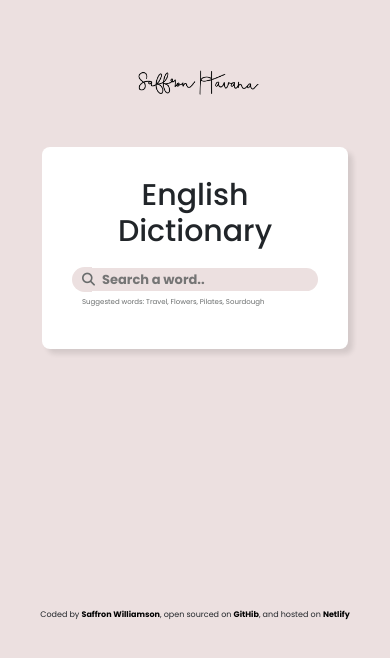
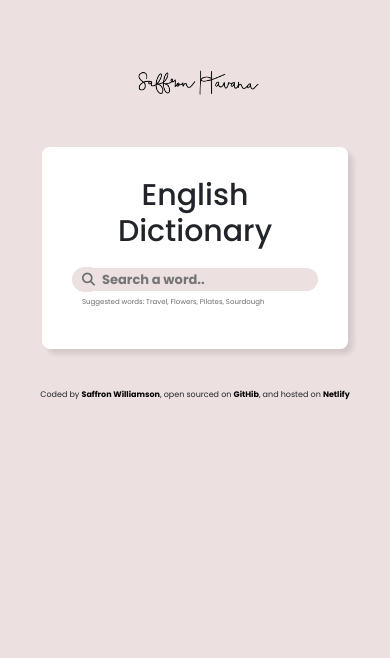
Before and after one commit to SaffronWilliamson/dictionary-app-saffron-williamson, a React (Create React App) app: page / in a window 390 px wide. Shown: the top 658 px of the page. Built offline with nearby package versions, Linux system fonts and the light colour scheme; a web font is replaced by a local one.

Commit message:
adjusted css

```diff
--- a/src/App.css
+++ b/src/App.css
@@ -1,12 +1,15 @@
 body {
   background-color: #ece0e0;
-  max-width: 960px;
+  width: 100%;
   margin: 0 auto;
+
 }
 .App main {
   background-color: #f5eded;
   padding: 10px 30px;
+  max-width: 960px;
   border-radius: 8px;
+  margin: 0 auto;
 }
 .App-header {
   margin: 30px 0;
@@ -18,8 +21,8 @@ body {
 }
 .App-footer {
   text-align: center;
-  margin: 30px 0;
   font-size: 10px;
+  margin: 10px;
 }
 .App a {
   text-decoration: none;
@@ -45,7 +48,5 @@ body {
   }
   .App-footer {
     font-size: 8px;
-    margin-bottom: 10px;
-    padding-top: 200px;
   }
 }
--- a/src/Dictionary.css
+++ b/src/Dictionary.css
@@ -78,6 +78,7 @@ i {
   .Dictionary section {
     padding: 70px 20px 100px 20px;
   }
+
 }
 
 @media screen and (min-width: 768px) {
--- a/src/index.css
+++ b/src/index.css
@@ -1,4 +1,5 @@
 body {
+  width: 100%;
   margin: 0;
   font-family: "Poppins", sans-serif;
   -webkit-font-smoothing: antialiased;
```
